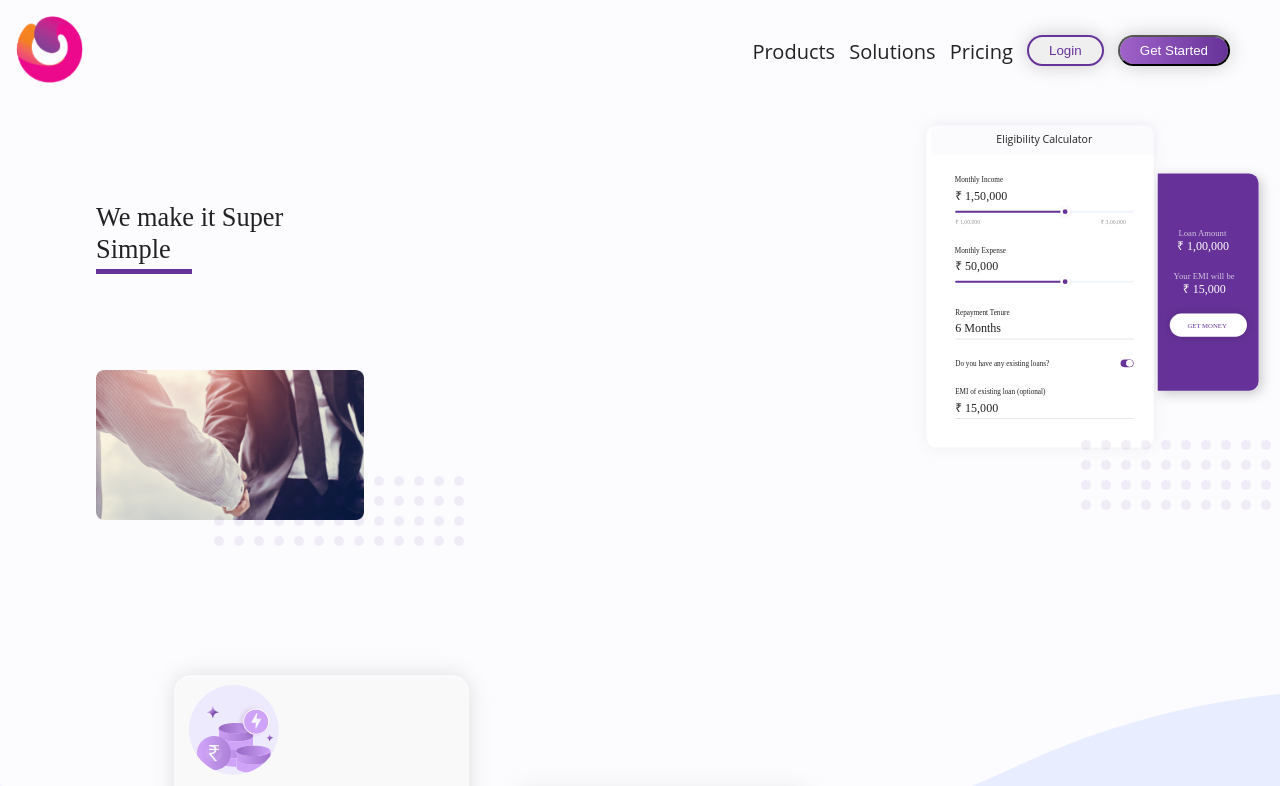
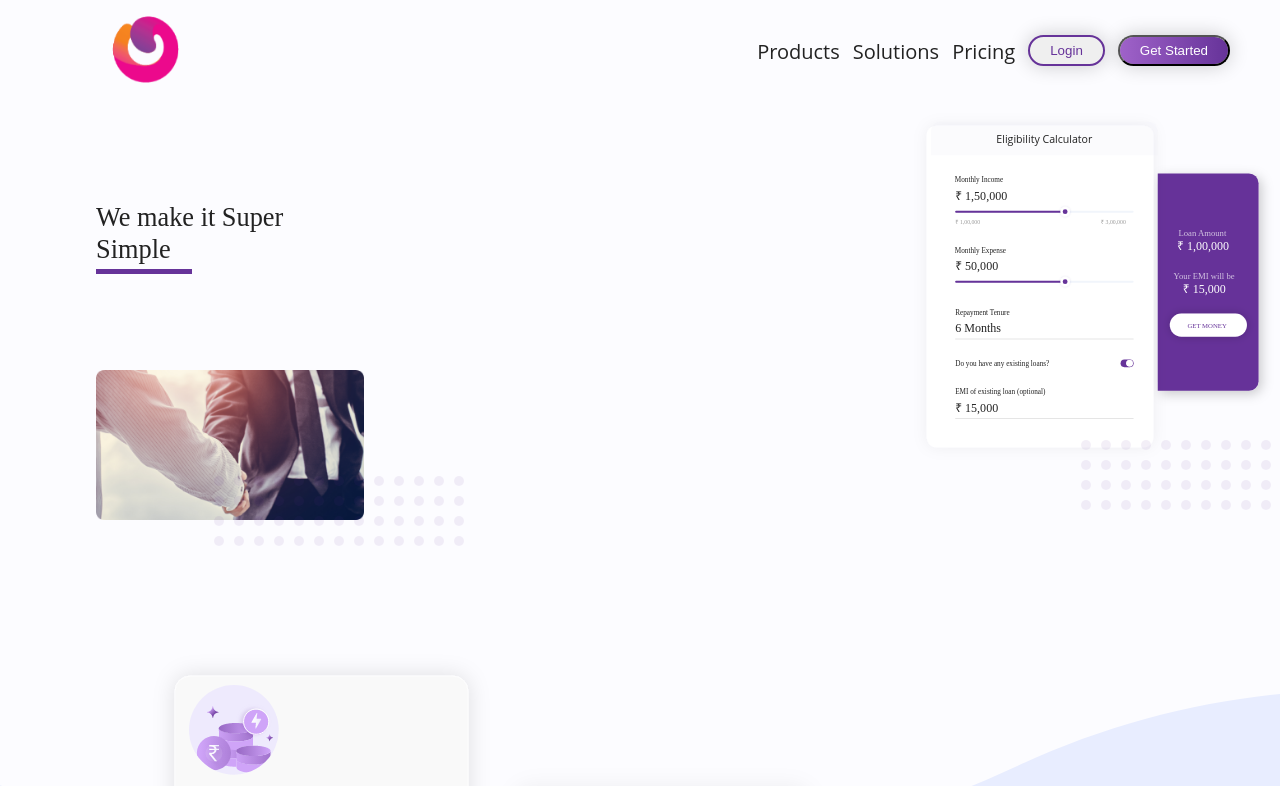
Before and after one commit to nirajsingh5396/Angular-assignment-, an Angular app: page /#/assignment in a window 1280 px wide. Shown: the top 786 px of the page. Built offline with nearby package versions, Linux system fonts and the light colour scheme.

Commit message:
updated logo styling

```diff
--- a/src/app/assignment/header/header.component.html
+++ b/src/app/assignment/header/header.component.html
@@ -1,6 +1,6 @@
 <div class="header-container">
 
-    <div style="flex: 40%;">
+    <div style="flex: 40%;padding-left: 6rem;">
         <img src="/assets/img/logo.png" alt="Girl in a jacket" width="100" height="100">
     </div>
 
```
